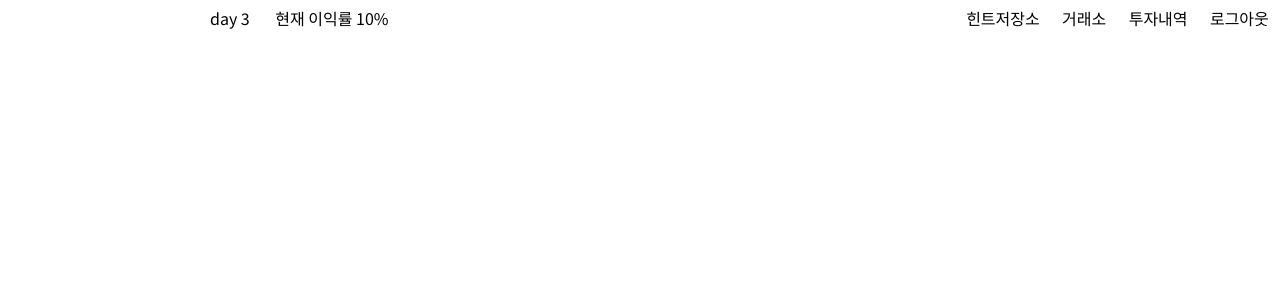
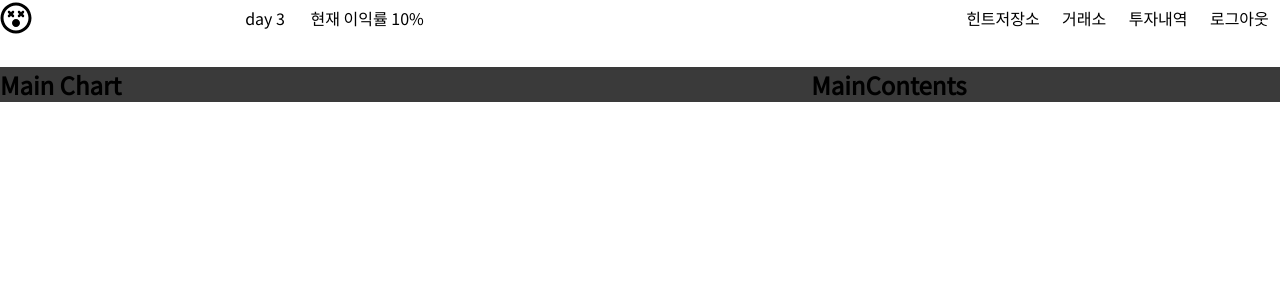
Before and after one commit to hyebin26/react_stockgame, a React (Create React App) app: page /login in a window 1280 px wide. Shown: the top 300 px of the page. Built offline with nearby package versions, Linux system fonts and the light colour scheme.

Commit message:
add main section

```diff
--- a/package.json
+++ b/package.json
@@ -3,6 +3,9 @@
   "version": "0.1.0",
   "private": true,
   "dependencies": {
+    "@fortawesome/fontawesome-svg-core": "^1.2.35",
+    "@fortawesome/free-regular-svg-icons": "^5.15.3",
+    "@fortawesome/react-fontawesome": "^0.1.14",
     "@testing-library/jest-dom": "^5.11.4",
     "@testing-library/react": "^11.1.0",
     "@testing-library/user-event": "^12.1.10",
--- a/public/index.html
+++ b/public/index.html
@@ -7,7 +7,7 @@
       name="description"
       content="Web site created using create-react-app"
     />
-    <title>React App</title>
+    <title>Stock Game</title>
   </head>
   <body>
     <div id="root"></div>
--- a/src/common/common.css
+++ b/src/common/common.css
@@ -2,6 +2,7 @@
 @value width_item_1 900px;
 
 @value height_header 70px;
+@value height_main 280px;
 
 @value padding_container 0 2rem;
 
@@ -13,4 +14,4 @@
 @value color_item_box rgb(225,225,225);
 @value color_header_font rgba(255, 255, 255, 0.53);
 
-@value fontSize_header 1.2em;
+@value fontSize_header 1.1em;
--- a/src/components/header/header.jsx
+++ b/src/components/header/header.jsx
@@ -1,3 +1,5 @@
+import { faDizzy } from "@fortawesome/free-regular-svg-icons";
+import { FontAwesomeIcon } from "@fortawesome/react-fontawesome";
 import React from "react";
 import styles from "./header.module.css";
 
@@ -5,6 +7,7 @@ const Header = (props) => {
   return (
     <header className={styles.header}>
       <div className={styles.container}>
+        <FontAwesomeIcon icon={faDizzy} size="2x" />
         <h2 className={styles.logo}>Stock Game</h2>
         <ul className={styles.info}>
           <li>day 3</li>
--- a/src/components/header/header.module.css
+++ b/src/components/header/header.module.css
@@ -40,6 +40,7 @@
 
 .logo {
   color: white;
+  padding-left: 0.2rem;
 }
 
 @media (max-width: 900px) {
--- a/src/components/main/main.jsx
+++ b/src/components/main/main.jsx
@@ -1,11 +1,20 @@
 import React from "react";
 import Header from "../header/header";
+import MainChart from "../main_chart/mainChart";
+import MainContents from "../main_contents/mainContents";
+import styles from "./main.module.css";
 
 const Main = (props) => {
   return (
-    <div>
+    <>
       <Header />
-    </div>
+      <section className={styles.main}>
+        <div className={styles.container}>
+          <MainChart />
+          <MainContents />
+        </div>
+      </section>
+    </>
   );
 };
 
--- a/src/components/main/main.module.css
+++ b/src/components/main/main.module.css
@@ -0,0 +1,14 @@
+@value width_container_1,padding_container,height_main from "../../common/common.css";
+
+.main {
+  max-width: width_container_1;
+  height: height_main;
+  margin: 2rem auto;
+  padding: padding_container;
+}
+.container {
+  background-color: rgb(58, 58, 58);
+  height: 100%;
+  width: 100%;
+  display: flex;
+}
--- /dev/null
+++ b/src/components/main_chart/mainChart.jsx
@@ -0,0 +1,12 @@
+import React from "react";
+import styles from "./mainChart.module.css";
+
+const MainChart = (props) => {
+  return (
+    <div className={styles.container}>
+      <h2>Main Chart</h2>
+    </div>
+  );
+};
+
+export default MainChart;
--- /dev/null
+++ b/src/components/main_chart/mainChart.module.css
@@ -0,0 +1,6 @@
+@value color_header_font,padding_container from "../../common/common.css";
+
+.container {
+  flex: 1 1 65%;
+  border-right: 1px solid color_header_font;
+}
--- /dev/null
+++ b/src/components/main_contents/mainContents.jsx
@@ -0,0 +1,12 @@
+import React from "react";
+import styles from "./mainContents.module.css";
+
+const MainContents = (props) => {
+  return (
+    <div className={styles.container}>
+      <h2>MainContents</h2>
+    </div>
+  );
+};
+
+export default MainContents;
--- /dev/null
+++ b/src/components/main_contents/mainContents.module.css
@@ -0,0 +1,4 @@
+.container {
+  flex: 1 1 35%;
+  padding-right: 2rem;
+}
```
Also changed, not shown: 2 other files (tests, documents, lock files or other folders).
